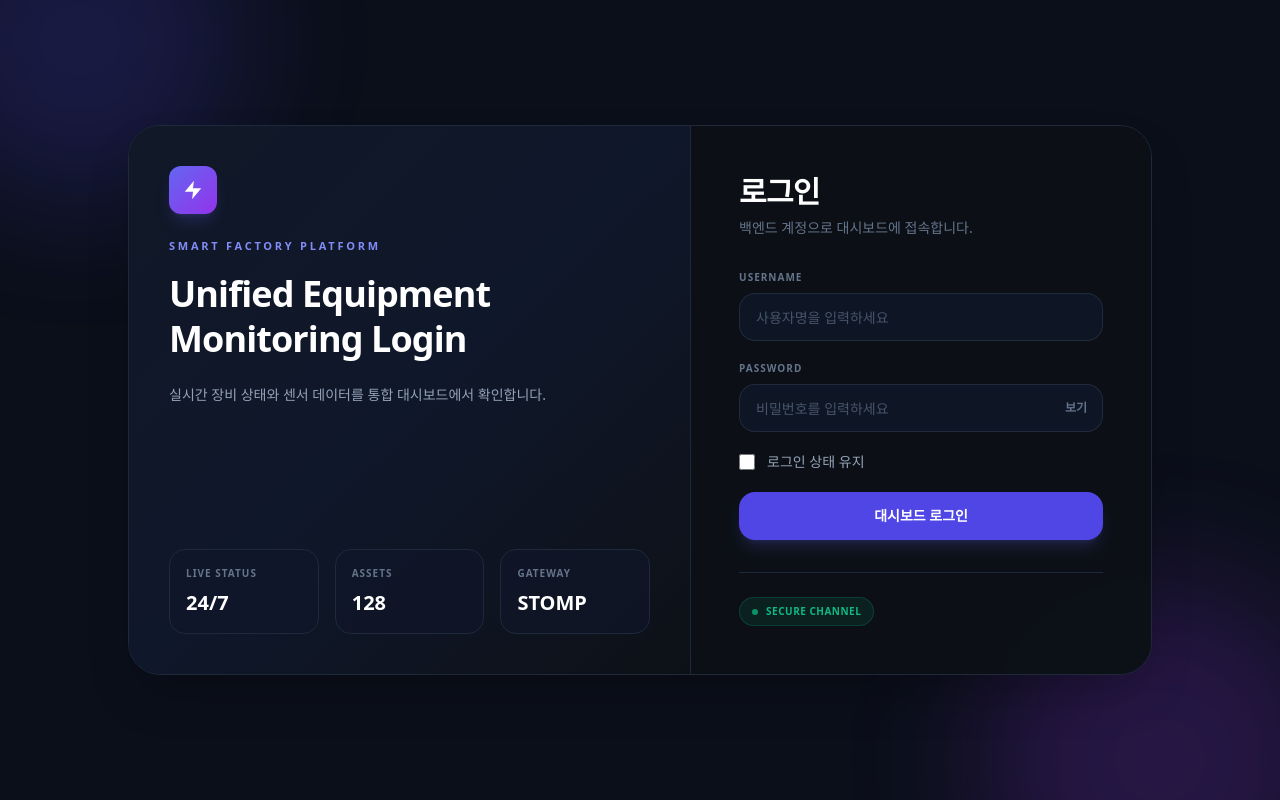
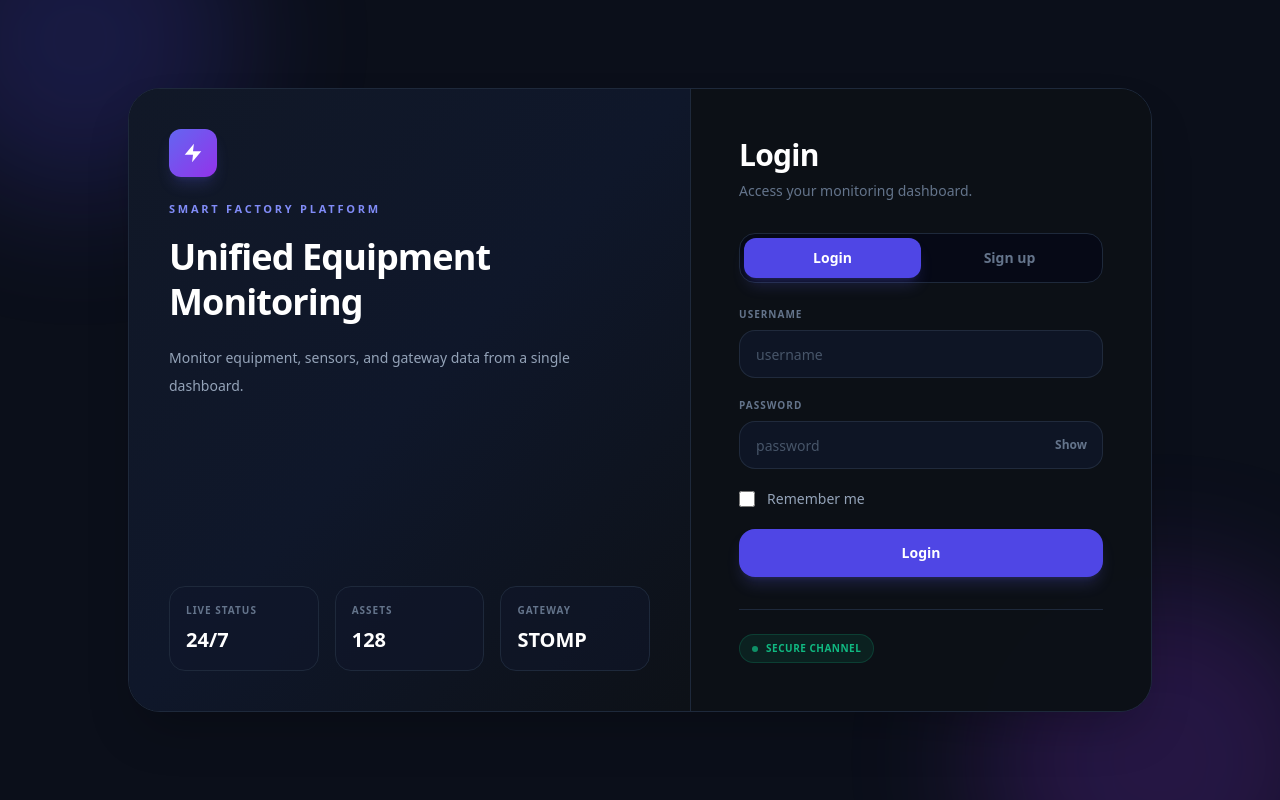
Before and after one commit to KimIl0207/capstone_2026_frontend, a React (Vite) app: page /login in a window 1280 px wide. Built offline with nearby package versions, Linux system fonts and the light colour scheme; no server answers.

Commit message:
Add signup function

```diff
--- a/src/App.tsx
+++ b/src/App.tsx
@@ -1,6 +1,6 @@
 import { Routes, Route, Navigate, useNavigate } from "react-router-dom";
 
-import { loginWithPassword } from "./api/client";
+import { loginWithPassword, signup } from "./api/client";
 import WebSocketTest from "./components/WebSocketTest";
 import MainLayout from "./layouts/MainLayout";
 import DashboardPage from "./pages/DashboardPage";
@@ -21,14 +21,21 @@ function LoginPageWrapper() {
           const response = await loginWithPassword({ username: id, password });
 
           if (!response.success || !response.data) {
-            alert(response.message ?? "로그인에 실패했습니다.");
+            alert(response.message ?? "Login failed.");
             return;
           }
 
           loginWithToken(response.data);
           navigate("/dashboard", { replace: true });
         } catch (error) {
-          alert(error instanceof Error ? error.message : "로그인 중 오류가 발생했습니다.");
+          alert(error instanceof Error ? error.message : "An error occurred during login.");
+        }
+      }}
+      onSignup={async (payload) => {
+        const response = await signup(payload);
+
+        if (!response.success) {
+          throw new Error(response.message ?? "Sign up failed.");
         }
       }}
     />
--- a/src/api/client.ts
+++ b/src/api/client.ts
@@ -21,6 +21,13 @@ type RequestOptions = Omit<RequestInit, "body"> & {
 export type LoginRequest = {
   username: string;
   password: string;
+};
+
+export type SignupRequest = {
+  username: string;
+  email: string;
+  password: string;
+  fullName: string;
 };
 
 export type LoginResponse = {
@@ -244,6 +251,10 @@ export function loginWithPassword(body: LoginRequest) {
   return apiClient.post<ApiResponse<LoginResponse>>("/api/auth/login", body);
 }
 
+export function signup(body: SignupRequest) {
+  return apiClient.post<ApiResponse<UserInfoResponse>>("/api/auth/signup", body);
+}
+
 export function refreshAccessToken(refreshToken: string) {
   return apiClient.post<ApiResponse<LoginResponse>>("/api/auth/refresh", { refreshToken });
 }
--- a/src/pages/Login.tsx
+++ b/src/pages/Login.tsx
@@ -1,28 +1,111 @@
 import React, { useState } from "react";
 
-type LoginProps = {
-  onLogin?: (payload: { id: string; password: string; rememberMe: boolean }) => void | Promise<void>;
+type LoginPayload = {
+  id: string;
+  password: string;
+  rememberMe: boolean;
 };
 
-export default function Login({ onLogin }: LoginProps) {
+type SignupPayload = {
+  username: string;
+  email: string;
+  password: string;
+  fullName: string;
+};
+
+type LoginProps = {
+  onLogin?: (payload: LoginPayload) => void | Promise<void>;
+  onSignup?: (payload: SignupPayload) => void | Promise<void>;
+};
+
+type AuthMode = "login" | "signup";
+
+const usernamePattern = /^[a-z]+$/;
+const emailPattern = /^[^\s@]+@[^\s@]+\.[^\s@]+$/;
+const passwordPattern = /^(?=.*[A-Za-z])(?=.*\d)(?=.*[^A-Za-z0-9\s]).+$/;
+const fullNamePattern = /^[A-Za-z가-힣][A-Za-z가-힣\s.'-]{1,49}$/;
+
+function validateSignup(payload: SignupPayload): string | null {
+  if (!usernamePattern.test(payload.username)) {
+    return "Username must contain lowercase English letters only.";
+  }
+
+  if (!emailPattern.test(payload.email)) {
+    return "Enter a valid email address.";
+  }
+
+  if (!passwordPattern.test(payload.password)) {
+    return "Password must include letters, numbers, and a special character.";
+  }
+
+  if (!fullNamePattern.test(payload.fullName) || !/[A-Za-z가-힣]{2,}/.test(payload.fullName.replace(/[\s.'-]/g, ""))) {
+    return "Full name must be a valid Korean or English name.";
+  }
+
+  return null;
+}
+
+export default function Login({ onLogin, onSignup }: LoginProps) {
+  const [mode, setMode] = useState<AuthMode>("login");
   const [id, setId] = useState("");
+  const [email, setEmail] = useState("");
+  const [fullName, setFullName] = useState("");
   const [password, setPassword] = useState("");
   const [rememberMe, setRememberMe] = useState(false);
   const [showPassword, setShowPassword] = useState(false);
   const [isSubmitting, setIsSubmitting] = useState(false);
 
+  const isSignup = mode === "signup";
+
+  const switchMode = (nextMode: AuthMode) => {
+    setMode(nextMode);
+    setPassword("");
+    setShowPassword(false);
+  };
+
   const handleSubmit = async (event: React.FormEvent<HTMLFormElement>) => {
     event.preventDefault();
 
-    if (!id.trim() || !password.trim()) {
-      alert("아이디와 비밀번호를 입력해주세요.");
+    const username = id.trim();
+
+    if (isSignup) {
+      const payload = {
+        username,
+        email: email.trim(),
+        password,
+        fullName: fullName.trim(),
+      };
+      const validationError = validateSignup(payload);
+
+      if (validationError) {
+        alert(validationError);
+        return;
+      }
+
+      try {
+        setIsSubmitting(true);
+        await onSignup?.(payload);
+        alert("Account created. Please log in.");
+        setMode("login");
+        setEmail("");
+        setFullName("");
+        setPassword("");
+      } finally {
+        setIsSubmitting(false);
+      }
+
+      return;
+    }
+
+    if (!username || !password.trim()) {
+      alert("Enter your username and password.");
       return;
     }
 
     try {
       setIsSubmitting(true);
       await onLogin?.({
-        id: id.trim(),
+        id: username,
         password,
         rememberMe,
       });
@@ -53,10 +136,10 @@ export default function Login({ onLogin }: LoginProps) {
             <h1 className="text-4xl font-black leading-tight tracking-tight text-white">
               Unified Equipment
               <br />
-              Monitoring Login
+              Monitoring
             </h1>
             <p className="mt-5 max-w-md text-sm leading-7 text-slate-400">
-              실시간 장비 상태와 센서 데이터를 통합 대시보드에서 확인합니다.
+              Monitor equipment, sensors, and gateway data from a single dashboard.
             </p>
           </div>
 
@@ -84,16 +167,38 @@ export default function Login({ onLogin }: LoginProps) {
               </svg>
             </div>
             <div>
-              <div className="text-sm font-black uppercase tracking-tight text-white">로그인</div>
-              <div className="font-mono text-[10px] text-slate-500">보안 접속</div>
+              <div className="text-sm font-black uppercase tracking-tight text-white">Dashboard</div>
+              <div className="font-mono text-[10px] text-slate-500">Secure access</div>
             </div>
           </div>
 
           <div className="mb-8">
-            <h2 className="text-3xl font-black tracking-tight text-white">로그인</h2>
+            <h2 className="text-3xl font-black tracking-tight text-white">
+              {isSignup ? "Create account" : "Login"}
+            </h2>
             <p className="mt-2 text-sm text-slate-500">
-              백엔드 계정으로 대시보드에 접속합니다.
+              {isSignup ? "Register a dashboard account." : "Access your monitoring dashboard."}
             </p>
+          </div>
+
+          <div className="mb-6 grid grid-cols-2 rounded-2xl border border-slate-800 bg-slate-950/60 p-1">
+            {[
+              { label: "Login", value: "login" as const },
+              { label: "Sign up", value: "signup" as const },
+            ].map((item) => (
+              <button
+                key={item.value}
+                type="button"
+                onClick={() => switchMode(item.value)}
+                className={`h-10 rounded-xl text-sm font-bold transition-colors ${
+                  mode === item.value
+                    ? "bg-indigo-600 text-white shadow-lg shadow-indigo-500/20"
+                    : "text-slate-500 hover:text-slate-200"
+                }`}
+              >
+                {item.label}
+              </button>
+            ))}
           </div>
 
           <form onSubmit={handleSubmit} className="space-y-5">
@@ -105,11 +210,43 @@ export default function Login({ onLogin }: LoginProps) {
                 type="text"
                 value={id}
                 onChange={(event) => setId(event.target.value)}
-                placeholder="사용자명을 입력하세요"
+                placeholder={isSignup ? "lowercase username" : "username"}
                 className="h-12 w-full rounded-2xl border border-slate-700/50 bg-slate-900/80 px-4 text-sm outline-none transition-all placeholder:text-slate-600 focus:border-indigo-500 focus:ring-1 focus:ring-indigo-500"
                 autoComplete="username"
               />
             </div>
+
+            {isSignup ? (
+              <>
+                <div>
+                  <label className="mb-2 block text-[10px] font-bold uppercase tracking-widest text-slate-500">
+                    Email
+                  </label>
+                  <input
+                    type="email"
+                    value={email}
+                    onChange={(event) => setEmail(event.target.value)}
+                    placeholder="name@example.com"
+                    className="h-12 w-full rounded-2xl border border-slate-700/50 bg-slate-900/80 px-4 text-sm outline-none transition-all placeholder:text-slate-600 focus:border-indigo-500 focus:ring-1 focus:ring-indigo-500"
+                    autoComplete="email"
+                  />
+                </div>
+
+                <div>
+                  <label className="mb-2 block text-[10px] font-bold uppercase tracking-widest text-slate-500">
+                    Full name
+                  </label>
+                  <input
+                    type="text"
+                    value={fullName}
+                    onChange={(event) => setFullName(event.target.value)}
+                    placeholder="Full name"
+                    className="h-12 w-full rounded-2xl border border-slate-700/50 bg-slate-900/80 px-4 text-sm outline-none transition-all placeholder:text-slate-600 focus:border-indigo-500 focus:ring-1 focus:ring-indigo-500"
+                    autoComplete="name"
+                  />
+                </div>
+              </>
+            ) : null}
 
             <div>
               <label className="mb-2 block text-[10px] font-bold uppercase tracking-widest text-slate-500">
@@ -120,20 +257,21 @@ export default function Login({ onLogin }: LoginProps) {
                   type={showPassword ? "text" : "password"}
                   value={password}
                   onChange={(event) => setPassword(event.target.value)}
-                  placeholder="비밀번호를 입력하세요"
+                  placeholder="password"
                   className="h-12 w-full rounded-2xl border border-slate-700/50 bg-slate-900/80 px-4 pr-16 text-sm outline-none transition-all placeholder:text-slate-600 focus:border-indigo-500 focus:ring-1 focus:ring-indigo-500"
-                  autoComplete="current-password"
+                  autoComplete={isSignup ? "new-password" : "current-password"}
                 />
                 <button
                   type="button"
                   onClick={() => setShowPassword((prev) => !prev)}
                   className="absolute inset-y-0 right-0 px-4 text-xs font-bold text-slate-500 transition-colors hover:text-white"
                 >
-                  {showPassword ? "숨기기" : "보기"}
+                  {showPassword ? "Hide" : "Show"}
                 </button>
               </div>
             </div>
 
+            {!isSignup ? (
               <div className="flex items-center justify-between gap-4">
                 <label className="flex cursor-pointer select-none items-center gap-3 text-sm text-slate-400">
                   <input
@@ -142,16 +280,17 @@ export default function Login({ onLogin }: LoginProps) {
                     onChange={(event) => setRememberMe(event.target.checked)}
                     className="h-4 w-4 rounded border-slate-600 bg-slate-900 text-indigo-500 focus:ring-indigo-500"
                   />
-                로그인 상태 유지
+                  Remember me
                 </label>
               </div>
+            ) : null}
 
             <button
               type="submit"
               disabled={isSubmitting}
               className="flex h-12 w-full items-center justify-center gap-2 rounded-2xl bg-indigo-600 text-sm font-bold text-white shadow-lg shadow-indigo-500/20 transition-all hover:bg-indigo-500 disabled:cursor-not-allowed disabled:bg-slate-700 disabled:text-slate-400"
             >
-              {isSubmitting ? "로그인 중..." : "대시보드 로그인"}
+              {isSubmitting ? "Submitting..." : isSignup ? "Create account" : "Login"}
             </button>
           </form>
 
```
Lines whose indentation alone changed are shown as unchanged.
